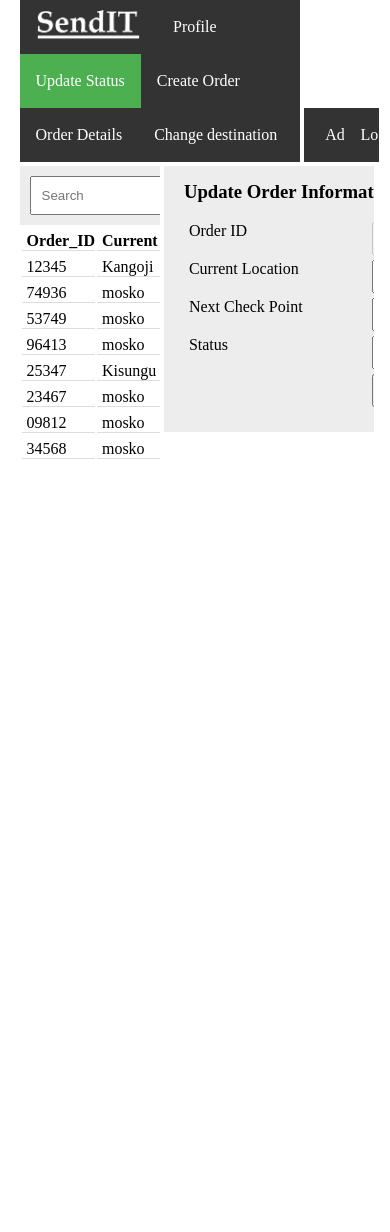
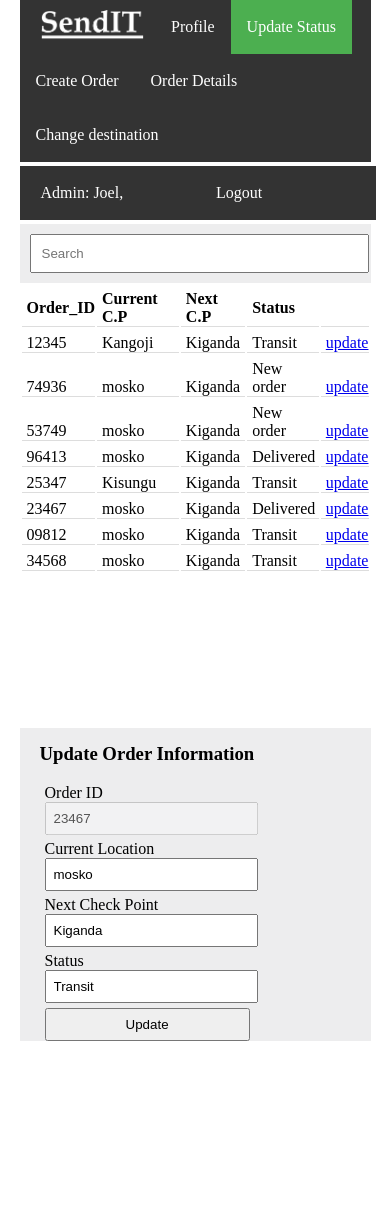
Before and after one commit to PatrickMugayaJoel/SendIt, a Python web app: template UI/template/admin.html in a window 390 px wide. Before the commit the page ends 459 px from the top, so only its background shows below. Run offline with Jinja, Linux system fonts and the light colour scheme; the template is opened without the code that fills it, so the values that code supplies are empty.

Commit message:
Adding responsiveness

```diff
--- a/UI/css/nav.css
+++ b/UI/css/nav.css
@@ -27,7 +27,15 @@ li a:hover:not(.active) {
 }
 
 ul #template_logo{
-	margin: 10px 16px;
+    margin-top: 0px;
+}
+
+#template_logo img{
+    height: 30px;
+}
+
+#template_logo a{
+    padding: 10px 10px 10px 20px;
 }
 
 #ui_one{
@@ -52,3 +60,11 @@ li h2 {
 body{
 	margin: 0px 5% 0px 5%;
 }
+
+@media only screen and (max-width: 1101px){
+
+        #ui_two, #ui_one{
+    width: 100%;
+      }
+
+}
--- a/UI/css/sendit.css
+++ b/UI/css/sendit.css
@@ -138,11 +138,6 @@ margin: 10px;
 	overflow: hidden;
 }
 
-.column100{
-	width: 100%;
-	overflow: hidden;
-}
-
 .profile_info_space{
     height: 300px;
 }
@@ -276,6 +271,32 @@ border: none;
 	width: 40%;
 }
 
-@media only screen and (max-width: 768px){
+@media only screen and (max-width: 1101px){
+
+	.sendit_form input[type=submit]{
+		margin-left: 0px;
+		float: left;
+         width: 52.6%;
+     }
+
+     .sendit_form #formfooter {
+    display: inline-block;
+
+       }
+
+       .row {
+    white-space: unset;
+        }
+
+      li {
+    float: initial;
+     }
+
+.column10, .column20, .column30, .column40, .column50, .column60, .column70, .column80, .column90{
+	width: 100%;
+	overflow: hidden;
+}
 
 }
+
+}
--- a/UI/template/admin.html
+++ b/UI/template/admin.html
@@ -14,7 +14,7 @@
 
 <div class="row">
 <ul id="ui_one">
-  <li><img id="template_logo" src="../images/logo_w.png"></li>
+  <li id="template_logo"><a target="blank"><img src="../images/logo_w.png"></a></li>
   <li><a href="./user_profile.html">Profile</a></li>
   <li><a class="active" href="./admin.html">Update Status</a></li>
   <li><a href="./create_order.html">Create Order</a></li>
--- a/UI/template/change_destination.html
+++ b/UI/template/change_destination.html
@@ -14,7 +14,7 @@
 
 <div class="row">
 <ul id="ui_one">
-  <li><img id="template_logo" src="../images/logo_w.png"></li>
+  <li id="template_logo"><a target="blank"><img src="../images/logo_w.png"></a></li>
   <li><a href="./user_profile.html">Profile</a></li>
   <li><a href="./admin.html">Update Status</a></li>
   <li><a href="./create_order.html">Create Order</a></li>
--- a/UI/template/create_order.html
+++ b/UI/template/create_order.html
@@ -14,7 +14,7 @@
 
 <div class="row">
 <ul id="ui_one">
-  <li><img id="template_logo" src="../images/logo_w.png"></li>
+  <li id="template_logo"><a target="blank"><img src="../images/logo_w.png"></a></li>
   <li><a href="./user_profile.html">Profile</a></li>
   <li><a href="./admin.html">Update Status</a></li>
   <li><a class="active" href="./create_order.html">Create Order</a></li>
--- a/UI/template/owened_orders.html
+++ b/UI/template/owened_orders.html
@@ -14,7 +14,7 @@
 
 <div class="row">
 <ul id="ui_one">
-  <li><img id="template_logo" src="../images/logo_w.png"></li>
+  <li id="template_logo"><a target="blank"><img src="../images/logo_w.png"></a></li>
   <li><a href="./user_profile.html">Profile</a></li>
   <li><a href="./admin.html">Update Status</a></li>
   <li><a href="./create_order.html">Create Order</a></li>
--- a/UI/template/user_profile.html
+++ b/UI/template/user_profile.html
@@ -14,7 +14,7 @@
 
 <div class="row">
 <ul id="ui_one">
-  <li><img id="template_logo" src="../images/logo_w.png"></li>
+  <li id="template_logo"><a target="blank"><img src="../images/logo_w.png"></a></li>
   <li><a class="active" href="./user_profile.html">Profile</a></li>
   <li><a href="./admin.html">Update Status</a></li>
   <li><a href="./create_order.html">Create Order</a></li>
```
